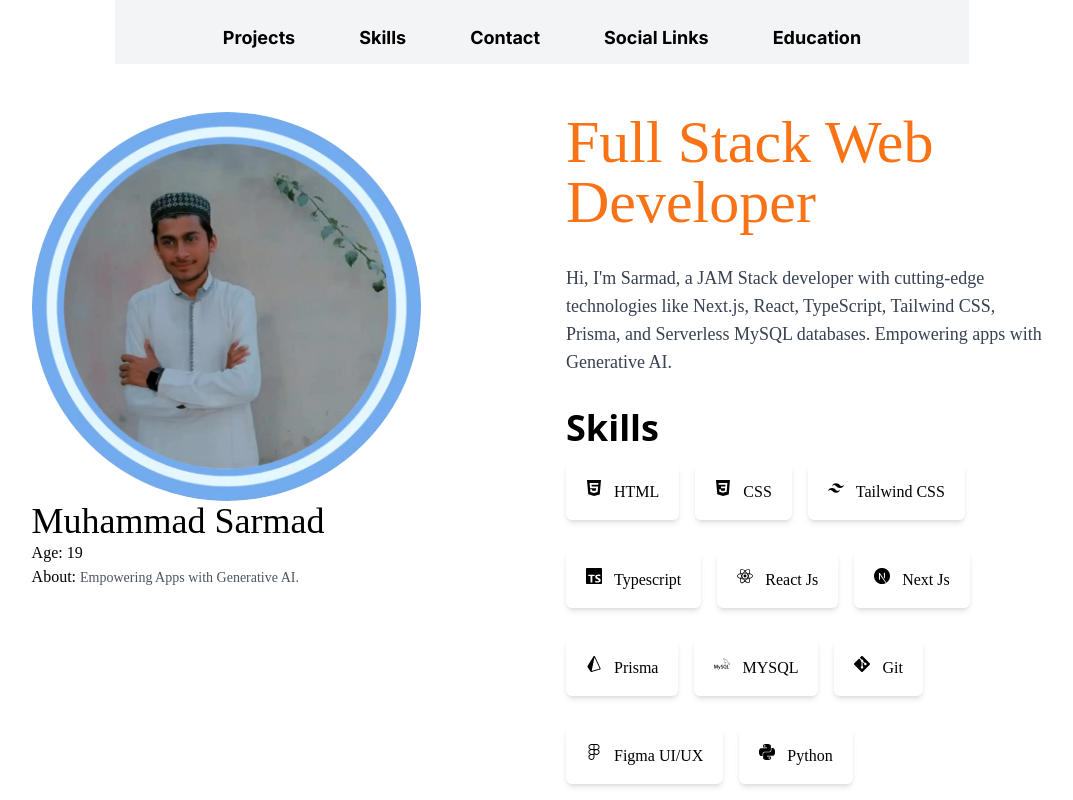
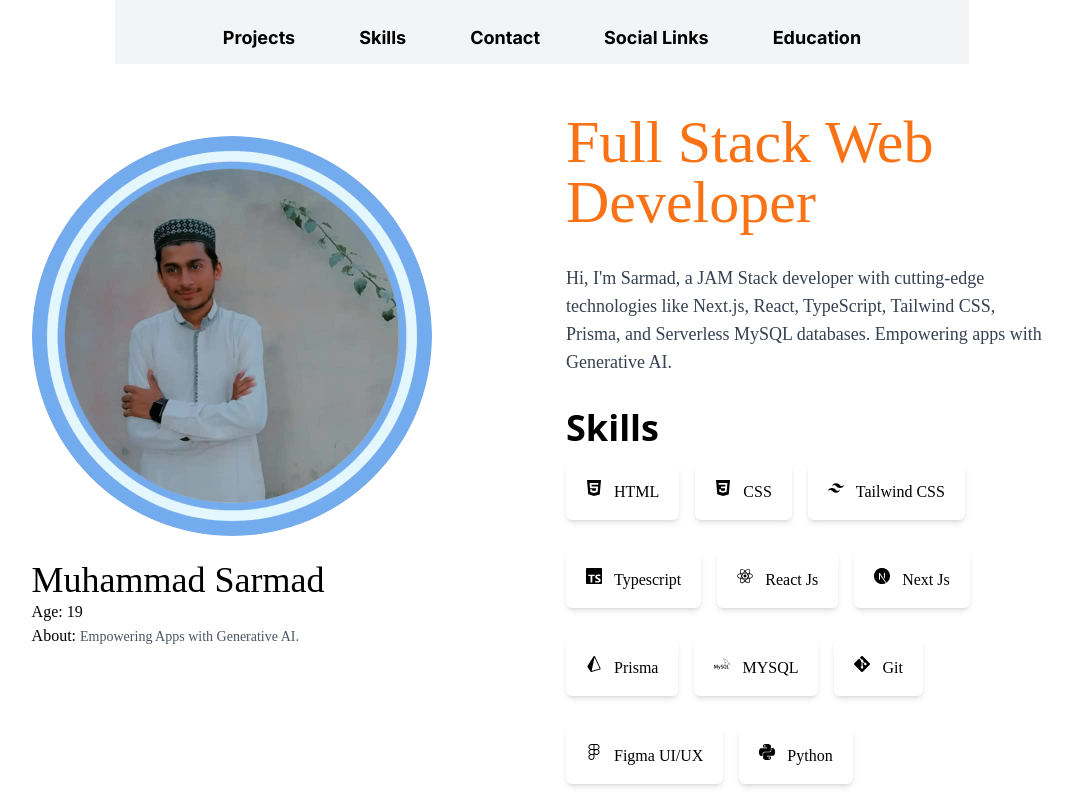
Before and after one commit to Sarmad426/Portfolio-Template, a Next.js app: page / in a window 1280 px wide. Shown: the top 800 px of the page, without its empty margins (98-1171 px from the left). Built offline with nearby package versions, Linux system fonts and the light colour scheme.

Commit message:
Updated some image styles

```diff
--- a/src/components/protfolio.tsx
+++ b/src/components/protfolio.tsx
@@ -33,7 +33,7 @@ const Protfolio = () => {
                   <Image
                     src={data.image}
                     alt={`${data.name}, "Image"`}
-                    className="object-cover rounded-full lg:w-4/5 md:w-3/4 flex-shrink-0 w-screen"
+                    className="aspect-square object-center rounded-[100%] lg:w-[400px] lg:h-[400px] md:w-2/4 flex-shrink-0 w-screen my-6"
                   />
                   <h3 className="md:text-4xl text-2xl font-medium">
                     {data.name}
```
